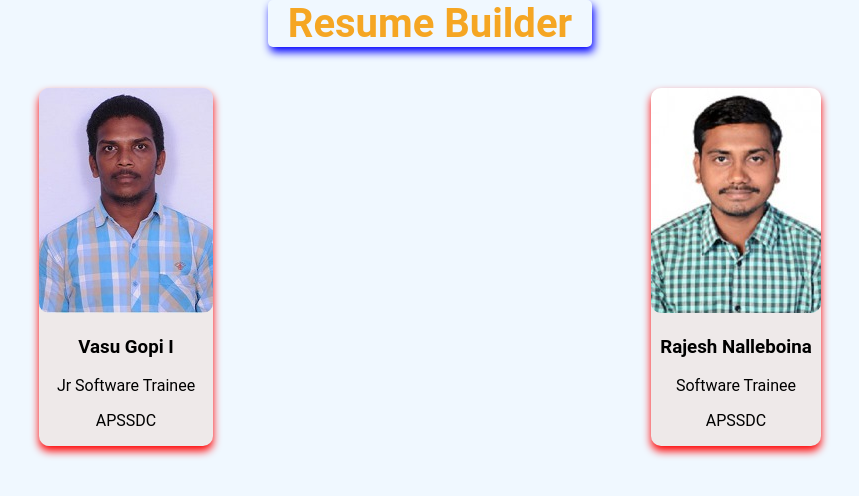
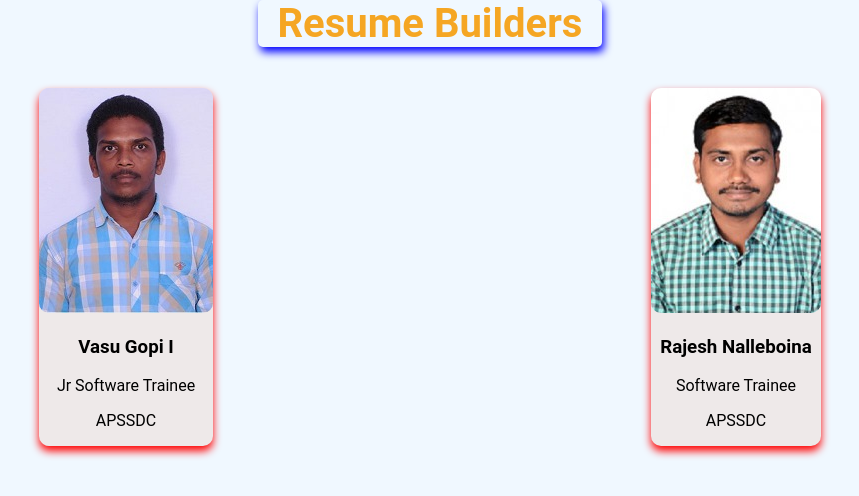
Before and after one commit to RajeshNalleboina/Resume-Builder, a plain HTML site: page index.html in a window 1280 px wide. Shown: the whole page, without its empty margins (210-1069 px from the left). Drawn offline with Linux system fonts and the light colour scheme.

Commit message:
Update index.html
enhancement

```diff
--- a/index.html
+++ b/index.html
@@ -4,10 +4,10 @@
     <meta charset="utf-8">
     <meta name="viewport" content=" width=device-width,initial-scale=1">
     <link rel="stylesheet" href="index.css">
-    <title>CardView</title>
+    <title>CardViews</title>
   </head>
   <body>
-      <h1>Resume Builder</h1>
+      <h1>Resume Builders</h1>
 
       <div class="flex-container" id="main">
 
```
